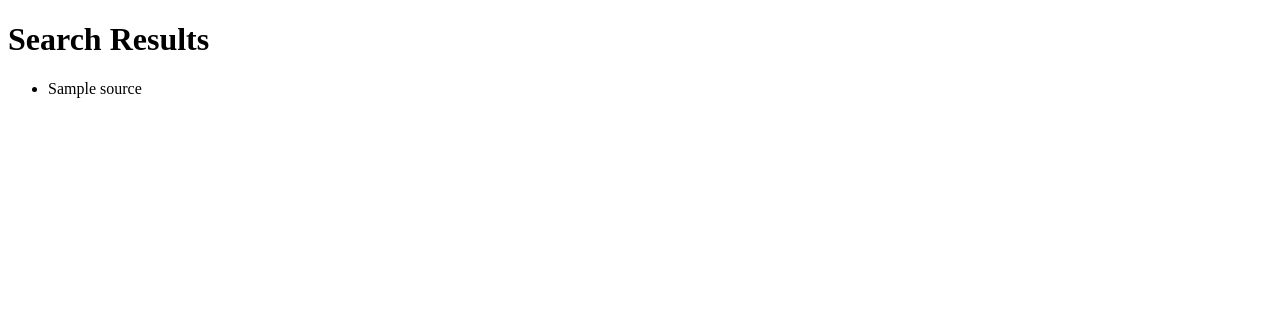
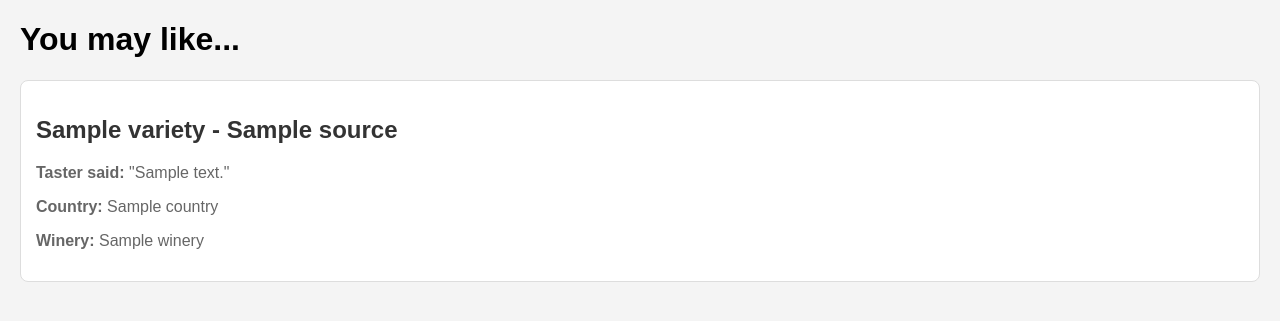
Before and after one commit to CharlotteMei/6200-proj, a Flask app: template templates/results.html in a window 1280 px wide. Shown: the top 321 px of the page. Run offline with Flask 3, Linux system fonts and the light colour scheme; the template is opened without the code that fills it: most values are stand-ins (such as "Sample title", 1, 10 or a date in 2020).

Commit message:
updated look

```diff
--- a/app.py
+++ b/app.py
@@ -35,14 +35,6 @@ def search():
     query = request.form.get('query')
     # Use Elasticsearch to perform the search
     print("query: ", query)
-    # es_query = {
-    #     "query": {
-    #         "multi_match": {
-    #             "query": query,
-    #             "fields": ["HEAD", "TEXT"]
-    #         }
-    #     }
-    # }
     es_query = {
         "size": 20,
         "query": {
@@ -53,7 +45,6 @@ def search():
                     {"match": {"designation": query}},
                     {"match": {"province": query}},
                     {"match": {"region_1": query}},
-                    {"match": {"title": query}},
                     {"match": {"variety": query}},
                 ],
                 "tie_breaker": 0.3
@@ -63,6 +54,7 @@ def search():
 
 
     results = es.search(index=doc_index, body=es_query)
+    print("Got result length: ", len(results['hits']['hits']))
     return render_template('results.html', results=results['hits']['hits'])
 
 # ==================== Main ====================
--- a/templates/index.html
+++ b/templates/index.html
@@ -7,9 +7,9 @@
     <title>Flask Elasticsearch Search</title>
 </head>
 <body>
-    <h1>Search Page</h1>
+    <h1>Welcome to Wine Matcher 101</h1>
     <form method="post" action="/search">
-        <label for="query">Enter your query:</label>
+        <label for="query">Tell me the taste you are looking for:</label>
         <input type="text" id="query" name="query" required>
         <button type="submit">Search</button>
     </form>
--- a/templates/results.html
+++ b/templates/results.html
@@ -5,13 +5,40 @@
     <meta charset="UTF-8">
     <meta name="viewport" content="width=device-width, initial-scale=1.0">
     <title>Search Results</title>
+    <style>
+        body {
+            font-family: 'Arial', sans-serif;
+            background-color: #f4f4f4;
+            margin: 20px;
+        }
+
+        .card {
+            border: 1px solid #ddd;
+            border-radius: 8px;
+            padding: 15px;
+            margin-bottom: 20px;
+            background-color: #fff;
+        }
+
+        h2 {
+            color: #333;
+        }
+
+        p {
+            color: #666;
+        }
+    </style>
 </head>
 <body>
-    <h1>Search Results</h1>
-    <ul>
-        {% for result in results %}
-            <li>{{ result._source }}</li>
-        {% endfor %}
-    </ul>
+    <h1>You may like...</h1>
+    {% for result in results %}
+        <div class="card">
+            <!-- <li>{{ result._source }}</li> -->
+            <h2>{{ result._source.variety }} - {{ result._source.title }}</h2>
+            <p><strong>Taster said: </strong>"{{ result._source.description }}"</p>
+            <p><strong>Country:</strong> {{ result._source.country }}</p>
+            <p><strong>Winery:</strong> {{ result._source.winery }}</p>
+        </div>
+    {% endfor %}
 </body>
 </html>
```
